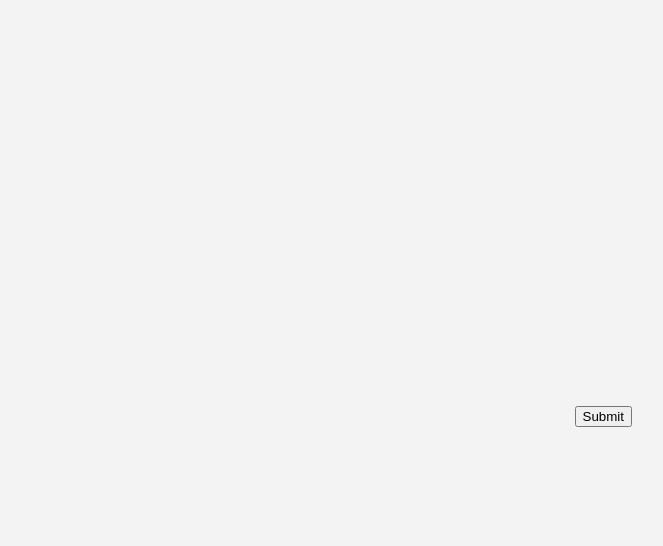
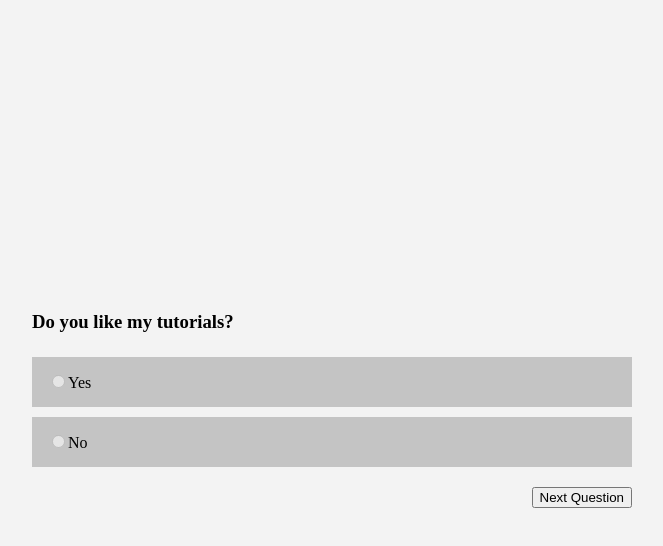
Before and after one commit to PeteSalcedo/MiniProjects, a plain HTML site: page QuizMe/index.html in a window 1280 px wide. Both pictures are taken after a click on the button "Submit". Shown: the whole page, without its empty margins (308-971 px from the left). Drawn offline with Linux system fonts and the light colour scheme.

Commit message:
Quiz finished

```diff
--- a/QuizMe/assets/js/main.js
+++ b/QuizMe/assets/js/main.js
@@ -0,0 +1,88 @@
+let questions;
+let questionsCount;
+let currentQuestion;
+let score = 0;
+
+let question_title_elem = document.getElementById("title");
+let answers_elem = document.getElementById("answers");
+let action_btn = document.getElementById("action_btn");
+
+function getQuestions () {
+	let request = new XMLHttpRequest();
+	request.onreadystatechange = function () {
+		if (this.readyState == 4 && this.status == 200) {
+			questions = JSON.parse(this.responseText).questions;
+
+			questionsCount = questions.length;
+
+			currentQuestion = 0;
+		}
+	}
+
+	request.open("GET", "./questions.json", false);
+	request.send();
+}
+
+function displayQuestion (question) {
+	question_title_elem.innerHTML = "";
+	answers_elem.innerHTML = "";
+
+	let question_title = document.createTextNode(question.title);
+	question_title_elem.appendChild(question_title);
+
+	question.answers.forEach(answer => {
+		let label = document.createElement("label");
+
+		let answer_input = document.createElement("input");
+		answer_input.setAttribute("type", "radio");
+		answer_input.setAttribute("name", "answer");
+		answer_input.setAttribute("value", answer.id);
+		answer_input.classList.add("answer");
+
+		let answer_title = document.createTextNode(answer.answer);
+		label.appendChild(answer_input);
+		label.appendChild(answer_title);
+
+		answers_elem.appendChild(label);
+	});
+}
+
+action_btn.addEventListener("click", function () {
+	let answers = document.getElementsByClassName("answer");
+	for (let i = 0; i < answers.length; i++) {
+		let answer = answers[i];
+		let question = questions[currentQuestion];
+
+		if (answer.checked && answer.value == question.correct) {
+			answer.parentNode.classList.add("correct");
+			score++;
+		} else if (answer.checked && answer.value != question.correct) {
+			answer.parentNode.classList.add("incorrect");
+		}
+
+		answer.disabled = true;
+	}
+
+	currentQuestion++;
+
+	let next_btn = document.getElementById("next_btn");
+	next_btn.classList.remove("hide");
+	this.classList.add("hide");
+});
+
+next_btn.addEventListener("click", function () {
+	if (currentQuestion == questionsCount) {
+		document.getElementById("question").classList.add("hide");
+		document.getElementById("scores").classList.remove("hide");
+		document.getElementById("score").innerHTML = score + "/" + questionsCount;
+		return;
+	}
+
+	displayQuestion(questions[currentQuestion]);
+	action_btn.classList.remove("hide");
+	this.classList.add("hide");
+});
+
+// Initialisation
+getQuestions();
+displayQuestion(questions[currentQuestion]);
--- a/QuizMe/index.html
+++ b/QuizMe/index.html
@@ -1,6 +1,6 @@
-
 <!DOCTYPE html>
 <html lang="en">
+
 <head>
     <meta charset="UTF-8">
     <meta name="viewport" content="width=device-width, initial-scale=1.0">
@@ -8,18 +8,27 @@
     <title>Quiz</title>
     <link rel="stylesheet" href="assets/css/main.css" />
 </head>
+
 <body>
 	<div class="quiz">
-    <div class="question">
-        <h3 class="question_title" id="title"></h3>
-        <div class="question__answers" id="answers"> </div>
+
+		<div class="question" id="question">
+			<h3 class="question__title" id="title"></h3>
+
+			<div class="question__answers" id="answers"></div>
 
 			<div class="question__actions">
 				<button class="btn" id="action_btn">Submit</button>
+				<button class="btn hide" id="next_btn">Next Question</button>
 			</div>
 		</div>
+
+		<div class="score hide" id="scores">
+			You scored: <span id="score"></span>
 		</div>
+
+	</div>
+
 	<script src="assets/js/main.js"></script>
 </body>
-
 </html>
```
Lines whose indentation alone changed are shown as unchanged.
